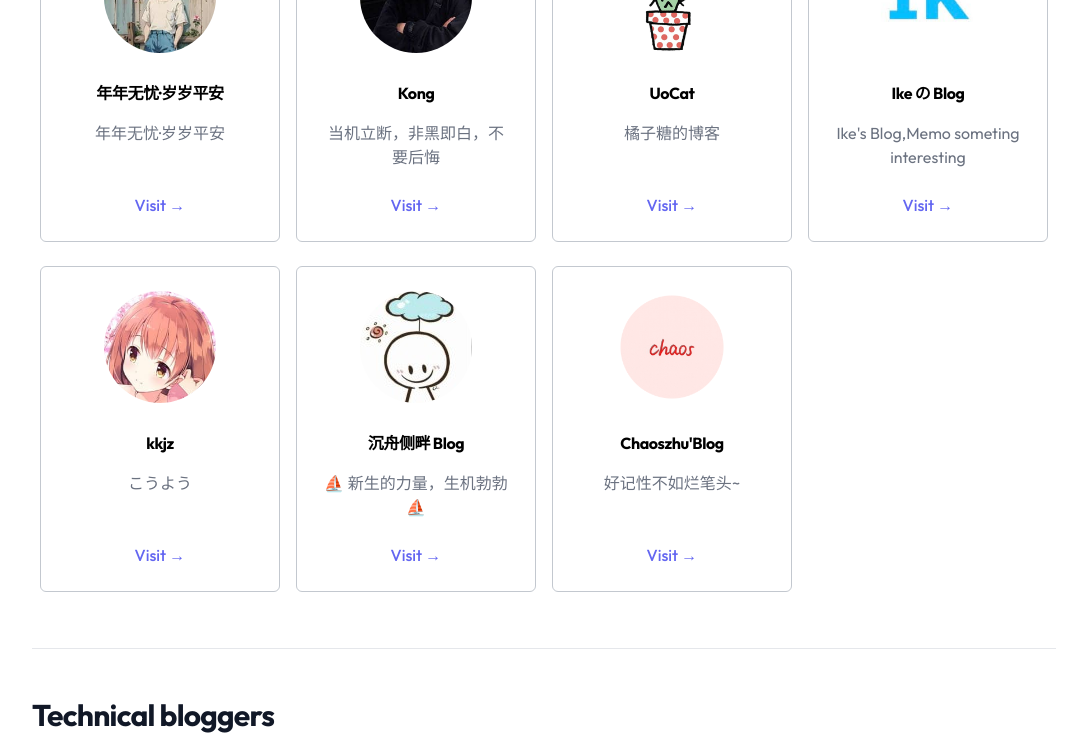
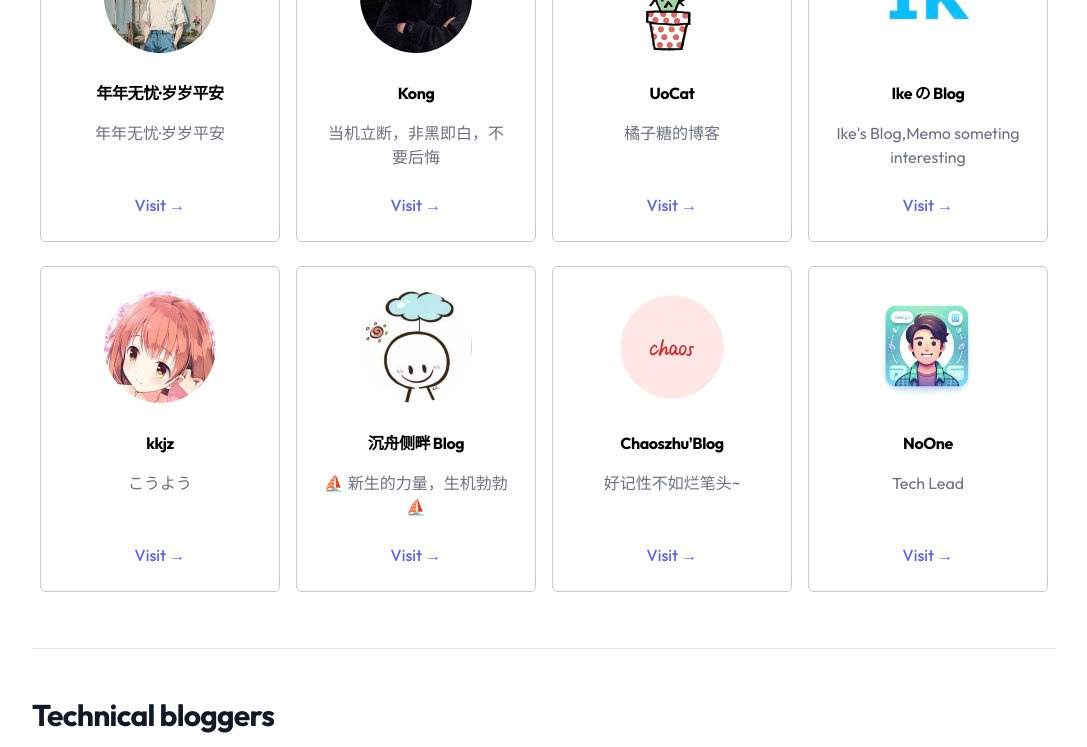
Before and after one commit to mk965/mengke.me, a Next.js app: page /friends in a window 1280 px wide. Shown: the part 430-1177 px from the top of the page, without its empty margins (96-1183 px from the left). Built offline with nearby package versions, Linux system fonts and the light colour scheme.

Commit message:
docs(friends): add friend

```diff
--- a/data/friendsData.ts
+++ b/data/friendsData.ts
@@ -51,6 +51,13 @@ export let friendsData: Friend[] = [
     url: 'https://chaoszhu.com/?ref=mengke.me',
   },
   {
+    type: 'friend',
+    name: 'NoOne',
+    slogan: 'Tech Lead',
+    imgSrc: '/static/images/friends/NoOne.webp',
+    url: 'https://www.ifb.me/?ref=mengke.me',
+  },
+  {
     type: 'techStar',
     name: 'Anthony Fu',
     slogan: "Anthony Fu's Portfolio",
```
Also changed, not shown: public/static/images/friends/NoOne.webp (added).
